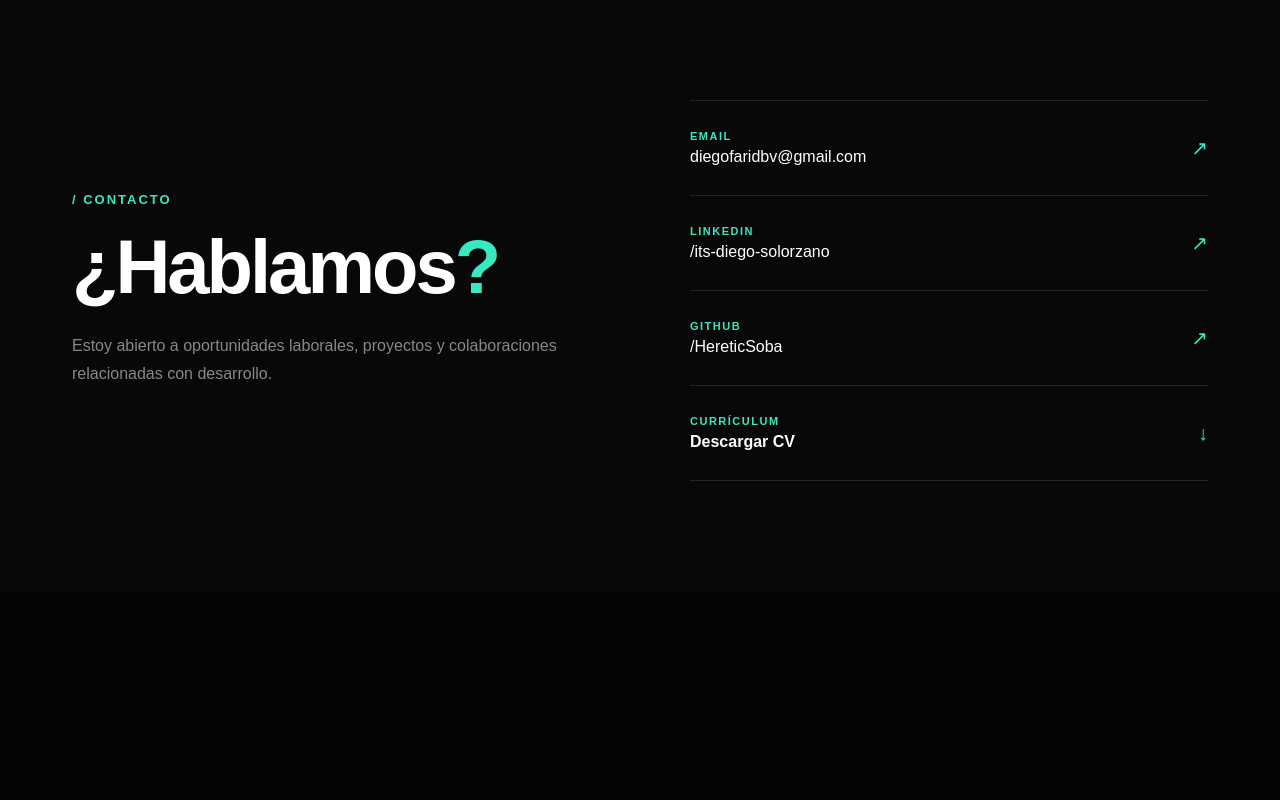
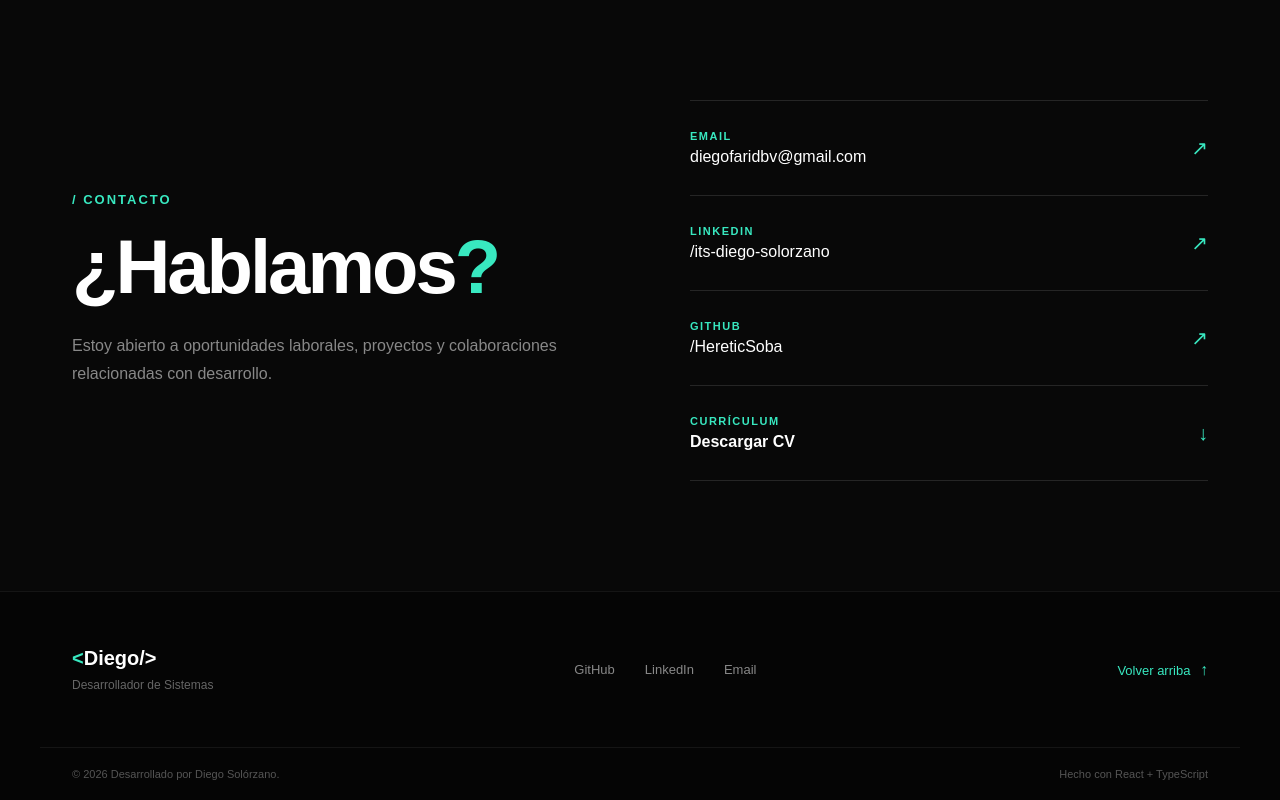
Before and after one commit to HereticSoba/diego-portfolio, a React (Vite) app: page / in a window 1280 px wide. Shown: the part 5235-6035 px from the top of the page. Before the commit the page ends 5826 px from the top, so only its background shows below. Built offline with nearby package versions, Linux system fonts and the light colour scheme.

Commit message:
Implemented the footer section

```diff
--- a/src/App.tsx
+++ b/src/App.tsx
@@ -5,6 +5,7 @@ import Projects from "./sections/Projects/Projects";
 import Skills from "./sections/Skills/Skills";
 import Experience from "./sections/Experience/Experience";
 import Contact from "./sections/Contact/Contact";
+import Footer from "./components/Footer/Footer";
 import "./App.css";
 
 function App() {
@@ -18,6 +19,7 @@ function App() {
         <Skills />
         <Experience />
         <Contact />
+        <Footer />
       </main>
     </>
   );
--- a/src/components/Footer/Footer.css
+++ b/src/components/Footer/Footer.css
@@ -0,0 +1,81 @@
+.footer {
+    width: 100%;
+    background-color: #050505;
+    border-top: 1px solid #151515;
+}
+
+.footer-container {
+    max-width: 1200px;
+    margin: 0 auto;
+    padding: 55px 32px;
+    display: flex;
+    align-items: center;
+    justify-content: space-between;
+    gap: 40px;
+}
+
+.footer-brand {
+    display: flex;
+    flex-direction: column;
+    gap: 8px;
+}
+
+.footer-logo {
+    color: #ffffff;
+    font-size: 20px;
+    font-weight: 700;
+    text-decoration: none;
+}
+
+.footer-logo::first-letter {
+    color: #38e8c0;
+}
+
+.footer-brand p {
+    margin: 0;
+    color: #666666;
+    font-size: 12px;
+}
+
+.footer-links {
+    display: flex;
+    align-items: center;
+    gap: 30px;
+}
+
+.footer-links a {
+    color: #888888;
+    font-size: 13px;
+    text-decoration: none;
+    transition: color 0.2s ease;
+}
+
+.footer-links a:hover {
+    color: #38e8c0;
+}
+
+.footer-top {
+    color: #38e8c0;
+    font-size: 13px;
+    text-decoration: none;
+}
+
+.footer-top span {
+    margin-left: 6px;
+    font-size: 16px;
+}
+
+.footer-bottom {
+    max-width: 1200px;
+    margin: 0 auto;
+    padding: 20px 32px;
+    display: flex;
+    justify-content: space-between;
+    border-top: 1px solid #151515;
+}
+
+.footer-bottom p {
+    margin: 0;
+    color: #555555;
+    font-size: 11px;
+}
--- a/src/components/Footer/Footer.tsx
+++ b/src/components/Footer/Footer.tsx
@@ -0,0 +1,42 @@
+import "./Footer.css";
+
+function Footer() {
+    const currentYear = new Date().getFullYear();
+
+    return(
+        <footer className="footer">
+            <div className="footer-container">
+                <div className="footer-brand">
+                    <a href="#inicio" className="footer-logo">
+                        &lt;Diego/&gt;
+                    </a>
+                    <p>Desarrollador de Sistemas</p>
+                </div>
+                <div className="footer-links">
+                    <a href="https://github.com/HereticSoba"
+                    target="_blank"
+                    rel="noopener noreferrer">
+                        GitHub
+                    </a>
+                    <a href="https://www.linkedin.com/in/its-diego-solorzano/"
+                    target="_blank"
+                    rel="noopener noreferrer">
+                        LinkedIn
+                    </a>
+                    <a href="mailto:diegofaridbv@gmail.com">
+                        Email
+                    </a>
+                </div>
+                <a href="#inicio" className="footer-top">
+                    Volver arriba <span>↑</span>
+                </a>
+            </div>
+            <div className="footer-bottom">
+                <p>© {currentYear} Desarrollado por Diego Solórzano.</p>
+                <p>Hecho con React + TypeScript</p>
+            </div>
+        </footer>
+    );
+}
+
+export default Footer;
```
